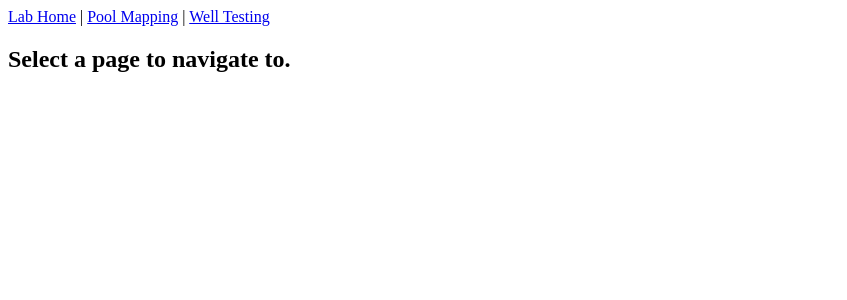
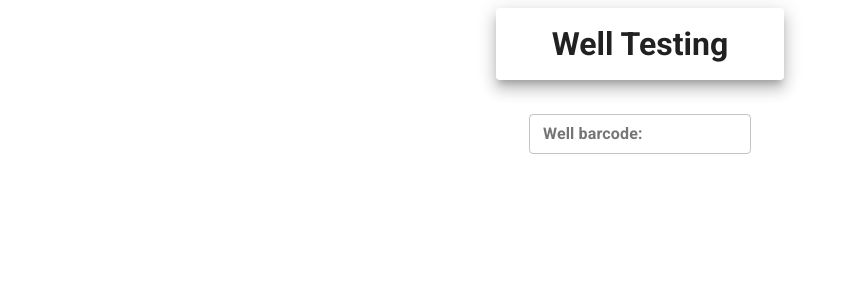
Before and after one commit to alawngnome/COVID-testing, a React (Create React App) app: page / in a window 1280 px wide. Shown: the top 300 px of the page, without its empty margins (0-847 px from the left). Built offline with nearby package versions, Linux system fonts and the light colour scheme.

Commit message:
Added Google Font link in index.js and began implementing some of the UI for WellTesting.js

```diff
--- a/package.json
+++ b/package.json
@@ -4,9 +4,11 @@
   "private": true,
   "dependencies": {
     "@material-ui/core": "^4.11.0",
+    "@material-ui/icons": "^4.9.1",
     "@testing-library/jest-dom": "^5.11.6",
     "@testing-library/react": "^11.2.2",
     "@testing-library/user-event": "^12.2.2",
+    "node-modules": "^1.0.1",
     "react": "^17.0.1",
     "react-dom": "^17.0.1",
     "react-router-dom": "^5.2.0",
--- a/public/index.html
+++ b/public/index.html
@@ -24,7 +24,9 @@
       work correctly both with client-side routing and a non-root public URL.
       Learn how to configure a non-root public URL by running `npm run build`.
     -->
-    <title>React App</title>
+
+    <link href="https://fonts.googleapis.com/css2?family=Roboto:wght@700&display=swap" rel="stylesheet">
+    <title>Covid Testing App</title>
   </head>
   <body>
     <noscript>You need to enable JavaScript to run this app.</noscript>
--- a/src/App.js
+++ b/src/App.js
@@ -2,10 +2,12 @@ import Login from './Components/Login.js';
 import TestCollection from './Components/TestCollection.js';
 
 import LabHome from './Components/LabHome.js';
+import WellTesting from './Components/WellTesting.js';
 
 function App() {
   //return <TestCollection />;
-  return <LabHome />;
+  //return <LabHome />;
+  return <WellTesting />;
 }
 
 export default App;
--- a/src/Components/WellTesting.js
+++ b/src/Components/WellTesting.js
@@ -1,3 +1,79 @@
-export default function WellTesting() {
-  return <h2>This is Well Testing. </h2>;
+// imports
+import React, { useState } from 'react';
+import {
+  Container,
+  Paper,
+  TextField,
+  Button,
+  Grid,
+  Checkbox,
+} from '@material-ui/core';
+import { makeStyles } from '@material-ui/core/styles';
+
+// styles
+const useStyles = makeStyles({
+  root: {
+    display: 'flex',
+    justifyContent: 'center',
+    alignItems: 'center',
+    flexDirection: 'column',
+  },
+  header: {
+    display: 'flex',
+    justifyContent: 'center',
+    alignItems: 'center',
+    width: '20vw',
+    height: '5vh',
+    padding: '2vh',
+    fontFamily: 'Roboto',
+    fontWeight: '1000',
+    fontSize: '2em',
+  },
+  textField: {
+    marginTop: '2vh',
+  },
+  button: {
+    marginTop: '2vh',
+  },
+  gridRoot: {
+    marginTop: '2vh',
+    display: 'flex',
+    justifyContent: 'center',
+  },
+  gridItem: {
+    backgroundColor: '#002984',
+    minHeight: '5vh',
+    display: 'flex',
+    alignItems: 'center',
+    direction: 'row',
+  },
+  gridItemPart: {
+    font: 'roboto',
+    fontSize: '1.1em',
+    color: 'white',
+  },
+  text: {
+    textAlign: 'center',
+  },
+});
+
+function WellTesting() {
+  const classes = useStyles();
+  return (
+    <Container className={classes.root}>
+      <Paper className={classes.header} elevation={10}>
+        Well Testing
+      </Paper>
+      <br></br>
+      <TextField
+        className={classes.textField}
+        id='wellBarcodeField'
+        variant='outlined'
+        label='Well barcode:'
+        size='small'
+      />
+    </Container>
+  );
 }
+
+export default WellTesting;
```
Also changed, not shown: 1 other file (tests, documents, lock files or other folders).
